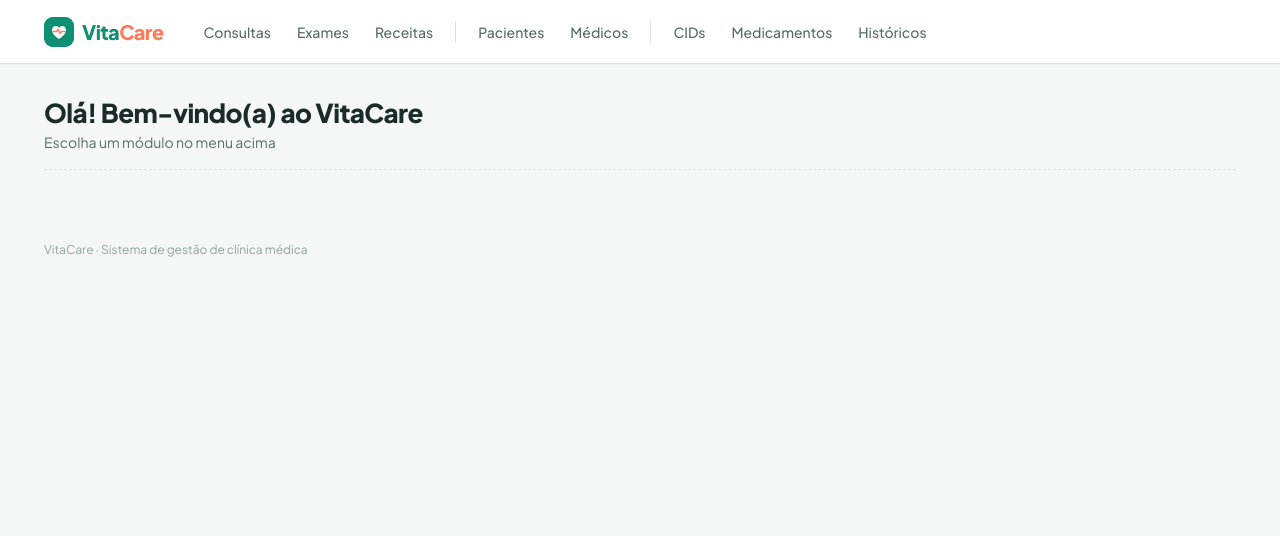
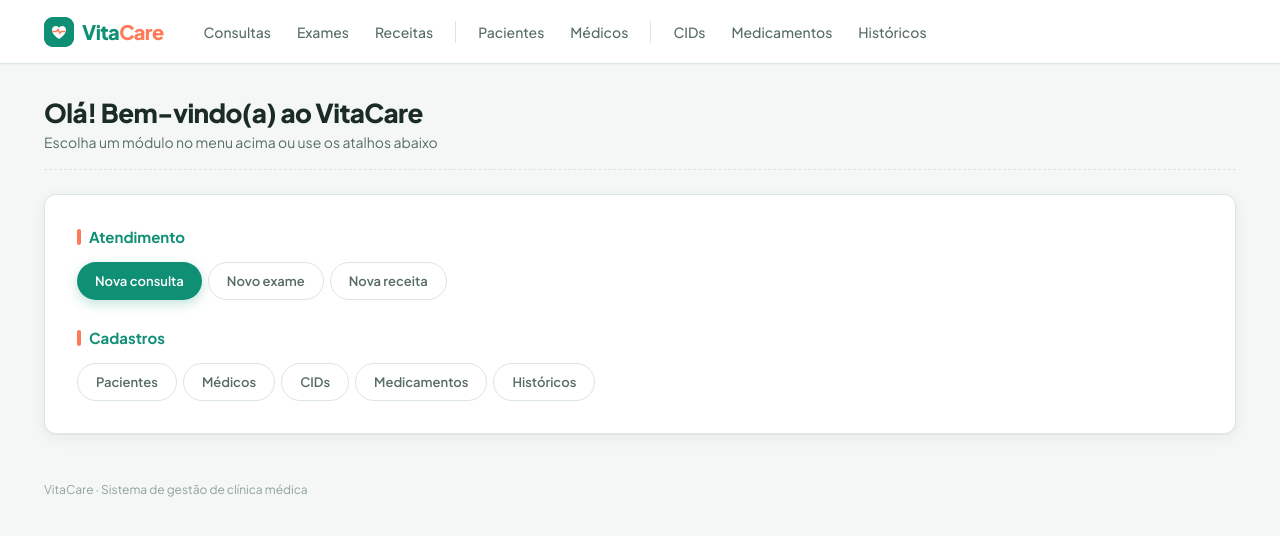
Before and after one commit to lucasamui/VitaCare-Back, a Django app: page / in a window 1280 px wide. Shown: the top 536 px of the page. Run offline with Django 5.2, Linux system fonts and the light colour scheme.

Commit message:
feat(core): atalhos rápidos na página inicial

```diff
--- a/templates/core/home.html
+++ b/templates/core/home.html
@@ -9,7 +9,25 @@
 <div class="page-header">
   <div>
     <h1>Olá! Bem-vindo(a) ao VitaCare</h1>
-    <div class="subtitle">Escolha um módulo no menu acima</div>
+    <div class="subtitle">Escolha um módulo no menu acima ou use os atalhos abaixo</div>
+  </div>
+</div>
+
+<div class="form-card">
+  <p class="section-title">Atendimento</p>
+  <div class="actions" style="flex-wrap:wrap">
+    <a href="{% url 'consults:add_consult' %}" class="btn btn-primary">Nova consulta</a>
+    <a href="{% url 'exams:add_exam' %}" class="btn btn-ghost">Novo exame</a>
+    <a href="{% url 'prescriptions:add_prescription' %}" class="btn btn-ghost">Nova receita</a>
+  </div>
+
+  <p class="section-title" style="margin-top:28px">Cadastros</p>
+  <div class="actions" style="flex-wrap:wrap">
+    <a href="{% url 'patients:list_patients' %}" class="btn btn-ghost">Pacientes</a>
+    <a href="{% url 'doctors:list_doctors' %}" class="btn btn-ghost">Médicos</a>
+    <a href="{% url 'cids:list_cids' %}" class="btn btn-ghost">CIDs</a>
+    <a href="{% url 'medications:list_medications' %}" class="btn btn-ghost">Medicamentos</a>
+    <a href="{% url 'medicalhistories:list_medicalhistories' %}" class="btn btn-ghost">Históricos</a>
   </div>
 </div>
 
```
